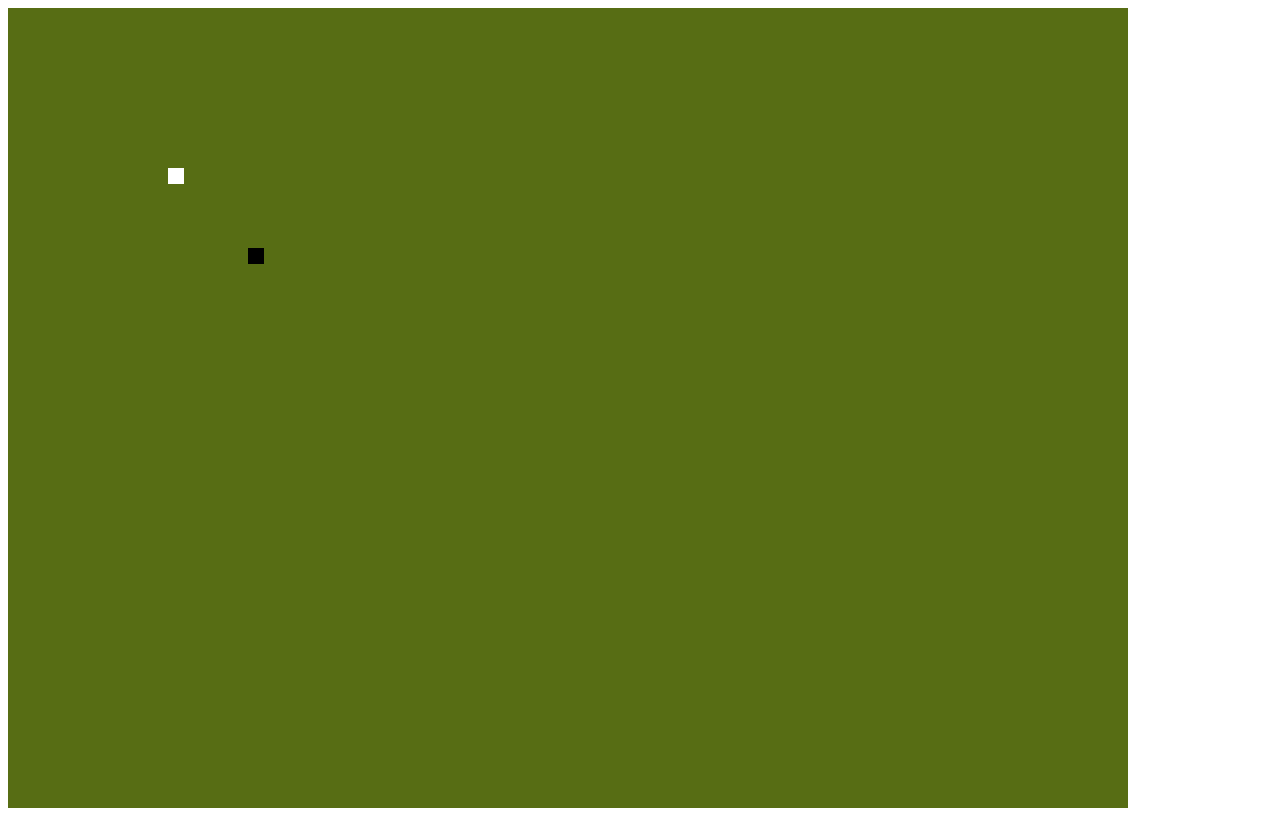
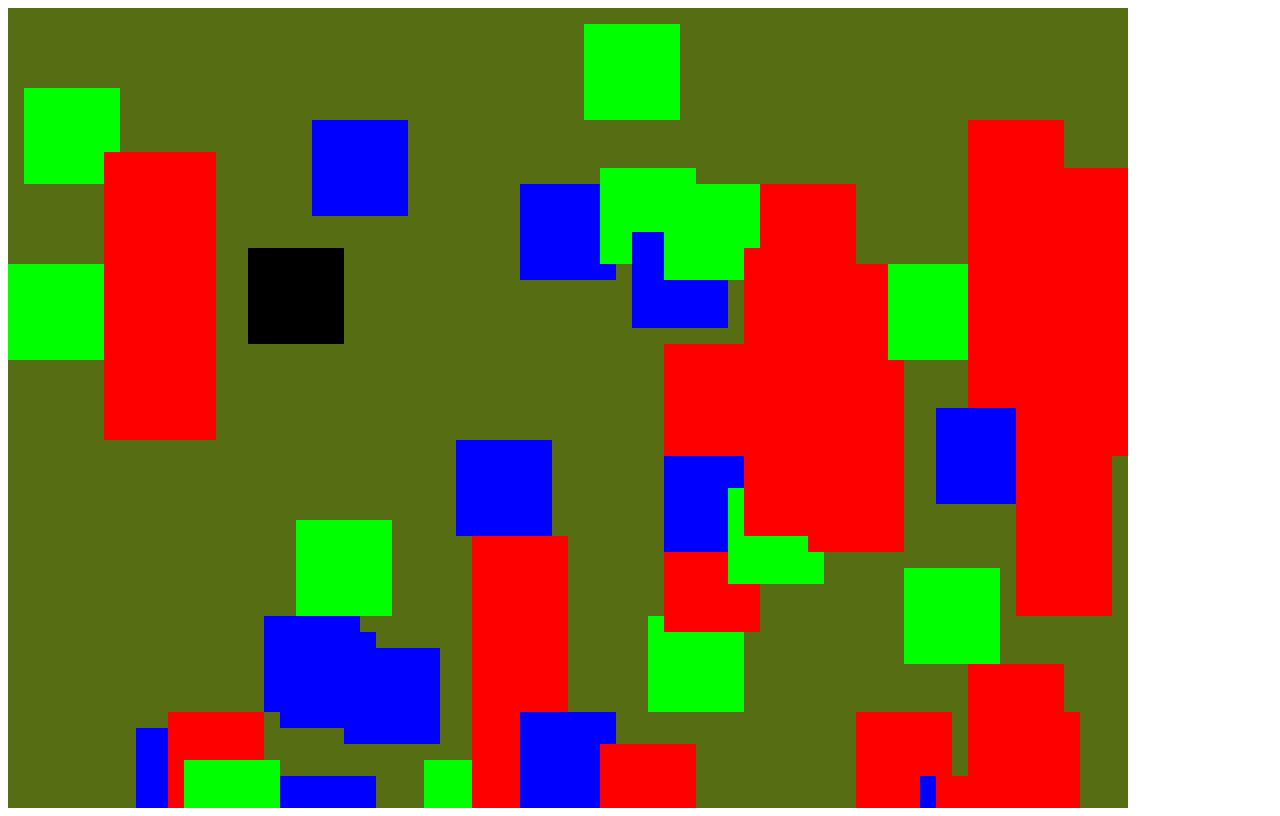
Before and after one commit to lanesawyer/untitled_game, a plain HTML site: page index.html in a window 1280 px wide. Drawn offline with Linux system fonts and the light colour scheme.

Commit message:
various changes

```diff
--- a/index.html
+++ b/index.html
@@ -14,6 +14,7 @@
   <script src="src/components/grid.js"></script>
   <script src="src/components/player.js"></script>
   <script src="src/components/enemy.js"></script>
+  <script src="src/components/environment.js"></script>
 
   <!-- Scenes -->
   <script src="src/scenes/loading.js"></script>
--- a/src/components/enemy.js
+++ b/src/components/enemy.js
@@ -4,5 +4,5 @@ Crafty.c('Enemy', {
   init: function() {
     this.requires('Actor, Color')
     .color("#000000");
-  }
+  },
 });
--- /dev/null
+++ b/src/components/environment.js
@@ -0,0 +1,29 @@
+//----- Tree Component -----
+Crafty.c('Tree', {
+  init: function() {
+    this.requires('Actor, Solid, Color')
+    .color("#FF0000");
+
+    this.setSize(Game.map_grid.tile.width * 6, Game.map_grid.tile.height * 18);
+  },
+});
+
+//----- Bush Component -----
+Crafty.c('Bush', {
+  init: function() {
+    this.requires('Actor, Solid, Color')
+    .color("#00FF00");
+
+    this.setSize(Game.map_grid.tile.width * 6, Game.map_grid.tile.height * 6);
+  },
+});
+
+//----- Rock Component -----
+Crafty.c('Rock', {
+  init: function() {
+    this.requires('Actor, Solid, Color')
+    .color("#0000FF");
+
+    this.setSize(Game.map_grid.tile.width * 6, Game.map_grid.tile.height * 6);
+  },
+});
--- a/src/components/grid.js
+++ b/src/components/grid.js
@@ -6,6 +6,11 @@ Crafty.c('Grid', {
       w: Game.map_grid.tile.width,
       h: Game.map_grid.tile.height
     })
+  },
+
+  setSize: function(width, height) {
+    this.w = width;
+    this.h = height;
   },
 
   // Locate this entity at the given position on the grid
--- a/src/components/player.js
+++ b/src/components/player.js
@@ -5,10 +5,29 @@ Crafty.c('Player', {
     this.requires('Actor, Fourway, Collision, Color')
     .fourway(2)
     .onHit('Enemy', this.enterEnemy)
+    .stopOnSolids()
     .color("#FFFFFF");
   },
 
   enterEnemy: function(data) {
-    Crafty.scene('InsideEnemy');
-  }
+    var enemy = data[0].obj;
+    Crafty.scene('InsideEnemy', enemy);
+  },
+
+  // Registers a stop-movement function to be called when
+  //  this entity hits an entity with the "Solid" component
+  stopOnSolids: function() {
+    this.onHit('Solid', this.stopMovement);
+
+    return this;
+  },
+
+  // Stops the movement
+  stopMovement: function() {
+    this._speed = 0;
+    if (this._movement) {
+      this.x -= this._movement.x;
+      this.y -= this._movement.y;
+    }
+  },
 });
--- a/src/game.js
+++ b/src/game.js
@@ -1,6 +1,6 @@
 Game = {
 
-  // Creates a grid of 50x50 using 16x16 tiles
+  // Creates a grid of 70x50 using 16x16 tiles
   map_grid: {
     width: 70,
     height: 50,
--- a/src/scenes/inside_enemy.js
+++ b/src/scenes/inside_enemy.js
@@ -1,3 +1,3 @@
-Crafty.scene('InsideEnemy', function() {
-
+Crafty.scene('InsideEnemy', function(data) {
+  Crafty.background('#555555');
 });
--- a/src/scenes/overworld.js
+++ b/src/scenes/overworld.js
@@ -3,9 +3,9 @@
 Crafty.scene('Overworld', function() {
   // A 2D array to keep track of all occupied tiles
   this.occupied = new Array(Game.map_grid.width);
-  for (var i = 0; i < Game.map_grid.width; i++) {
+  for(var i = 0; i < Game.map_grid.width; i++) {
     this.occupied[i] = new Array(Game.map_grid.height);
-    for (var y = 0; y < Game.map_grid.height; y++) {
+    for(var y = 0; y < Game.map_grid.height; y++) {
       this.occupied[i][y] = false;
     }
   }
@@ -15,15 +15,31 @@ Crafty.scene('Overworld', function() {
   createWorld(this);
 });
 
-var createWorld = function(scene) {
-
+var createPlayer = function(scene) {
+  scene.player = Crafty.e('Player').at(10, 10);
+  scene.occupied[scene.player.at().x][scene.player.at().y] = true;
 };
 
 var createEnemies = function (scene) {
   scene.enemy = Crafty.e('Enemy').at(15, 15);
+  scene.enemy.setSize(Game.map_grid.tile.width * 6, Game.map_grid.tile.height * 6);
+  scene.occupied[scene.enemy.at().x][scene.enemy.at().y] = true;
 };
 
-var createPlayer = function(scene) {
-  scene.player = Crafty.e('Player').at(10, 10);
-  scene.occupied[scene.player.at().x][scene.player.at().y] = true;
+var createWorld = function(scene) {
+  for(var x = 0; x < Game.map_grid.width; x++) {
+    for(var y = 0; y < Game.map_grid.height; y++) {
+      if(Math.random() < 0.01 && !scene.occupied[x][y]) {
+        var object = Math.floor(Math.random() * 3);
+        if(object == 0) {
+          Crafty.e('Tree').at(x, y);
+        } else if(object == 1) {
+          Crafty.e('Bush').at(x, y);
+        } else if(object == 2) {
+          Crafty.e('Rock').at(x, y);
+        }
+        scene.occupied[x][y] = true;
+      }
+    }
+  }
 };
```
